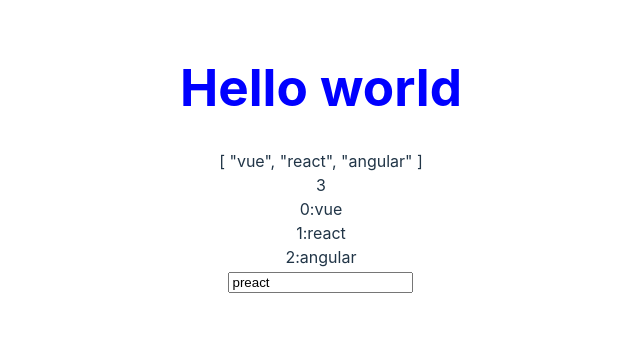
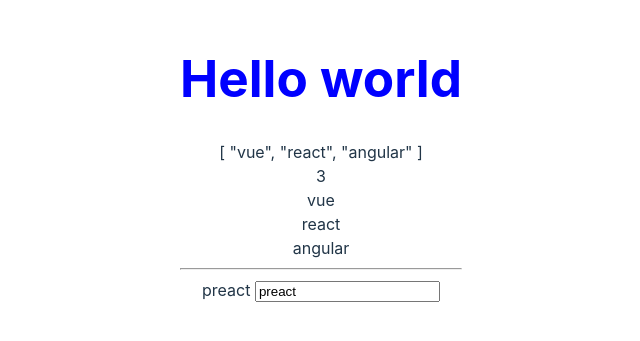
Before and after one commit to JocelynLlamas/tags-input, a Vue app: page / in a window 1280 px wide. Shown: the part 241-582 px from the top of the page, without its empty margins (319-959 px from the left). Built offline with nearby package versions, Linux system fonts and the light colour scheme.

Commit message:
Two way bidings with v-model

```diff
--- a/src/components/TagsInput.vue
+++ b/src/components/TagsInput.vue
@@ -5,13 +5,16 @@
     <div v-if="!tags.length">
         You have no any tags. Enter it in the input
     </div>
-    <div v-for="(tag, index) in tags">{{ index + ":" + tag }}</div>
+    <div v-for="(tag, index) in tags">{{ tag }}</div>
+
+    <hr/>
+    {{ newTag }}
 
     <input
         type="text"
-        :value="newTag"
-        @keydown.enter="tags.push($event.target.value)"
-        @keydown.tab.prevent="tags.push($event.target.value)"
+        v-model.trim="newTag"
+        @keydown.enter="tags.push(newTag)"
+        @keydown.tab.prevent="tags.push(newTag)"
     />
 </template>
 
```
